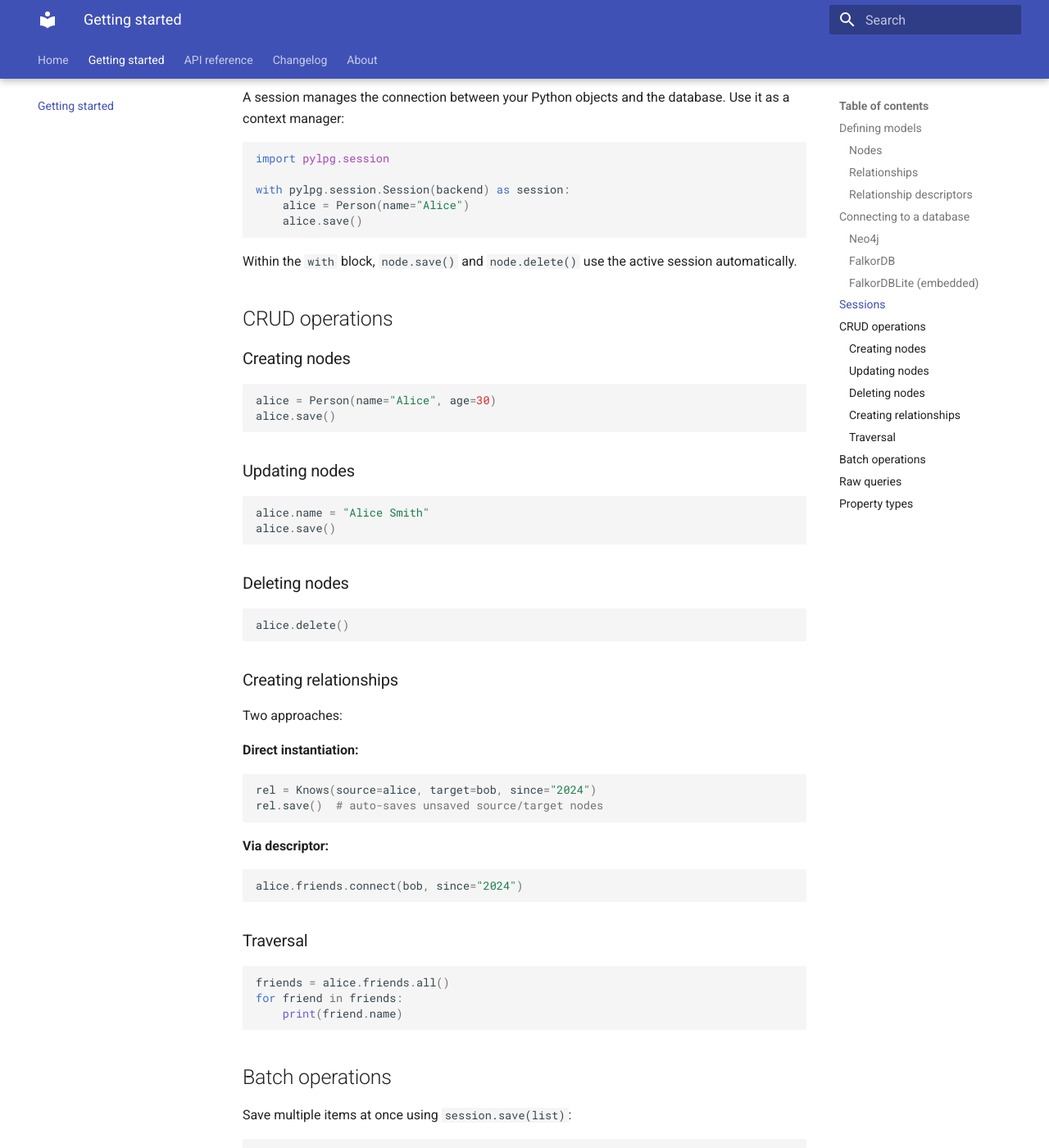
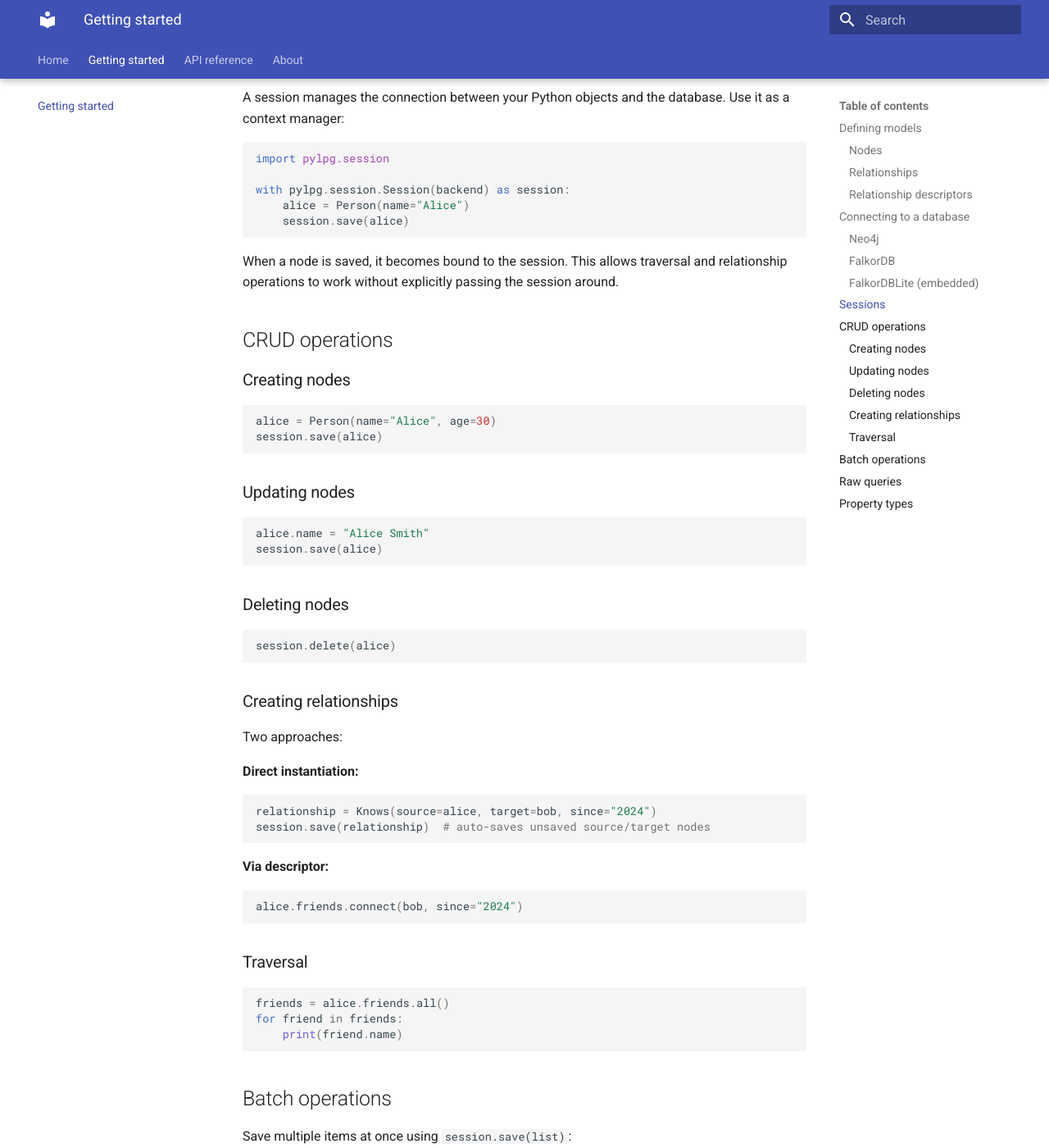
Before and after one commit to adrienrougny/pylpg, an MkDocs documentation site: the page built from docs/getting_started.md, in a window 1280 px wide and 1400 px high, scrolled down 2060 px. Shown: the whole window at 82% size. Built offline with MkDocs 1.6.1 and Material for MkDocs 9.7.7, drawn with Linux system fonts in a browser that asks for light colours; some of the changed text lies outside the part shown.

Commit message:
docs: updated documentation for explicit session

````diff
--- a/docs/getting_started.md
+++ b/docs/getting_started.md
@@ -103,10 +103,10 @@ import pylpg.session
 
 with pylpg.session.Session(backend) as session:
     alice = Person(name="Alice")
-    alice.save()
+    session.save(alice)
 ```
 
-Within the `with` block, `node.save()` and `node.delete()` use the active session automatically.
+When a node is saved, it becomes bound to the session. This allows traversal and relationship operations to work without explicitly passing the session around.
 
 ## CRUD operations
 
@@ -114,20 +114,20 @@ Within the `with` block, `node.save()` and `node.delete()` use the active sessio
 
 ```python
 alice = Person(name="Alice", age=30)
-alice.save()
+session.save(alice)
 ```
 
 ### Updating nodes
 
 ```python
 alice.name = "Alice Smith"
-alice.save()
+session.save(alice)
 ```
 
 ### Deleting nodes
 
 ```python
-alice.delete()
+session.delete(alice)
 ```
 
 ### Creating relationships
@@ -137,8 +137,8 @@ Two approaches:
 **Direct instantiation:**
 
 ```python
-rel = Knows(source=alice, target=bob, since="2024")
-rel.save()  # auto-saves unsaved source/target nodes
+relationship = Knows(source=alice, target=bob, since="2024")
+session.save(relationship)  # auto-saves unsaved source/target nodes
 ```
 
 **Via descriptor:**
--- a/mkdocs.yml
+++ b/mkdocs.yml
@@ -13,7 +13,6 @@ nav:
       - Neo4j: api_reference/backend/neo4j.md
       - FalkorDB: api_reference/backend/falkordb.md
       - FalkorDBLite: api_reference/backend/falkordblite.md
-  - Changelog: CHANGELOG.md
   - About: about.md
 theme:
   name: material
````
Also changed, not shown: other parts of docs/getting_started.md (+2 -2 lines), CLAUDE.md (+0 -1 lines), README.md (+6 -5 lines), docs/index.md (+7 -7 lines).
